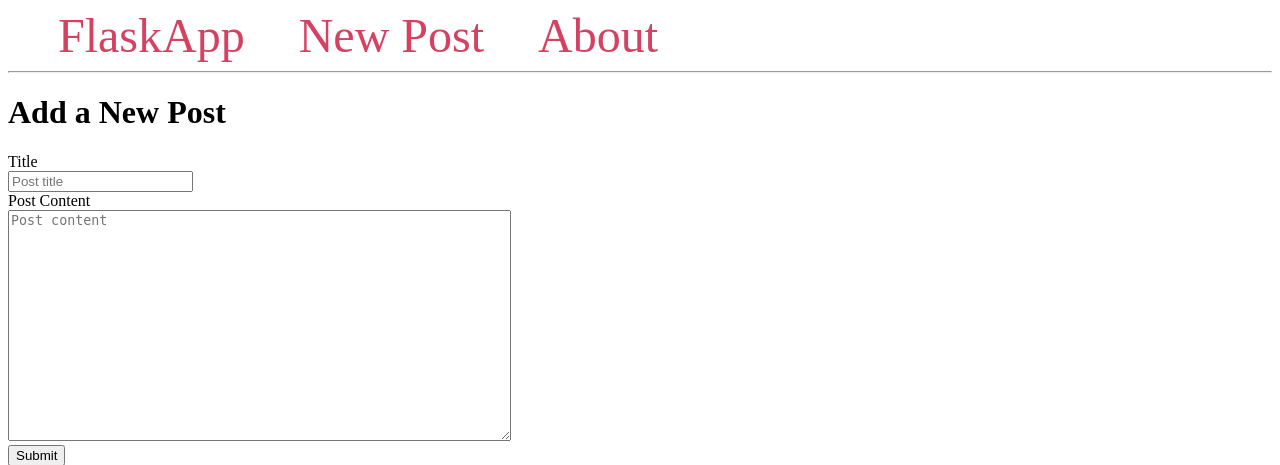
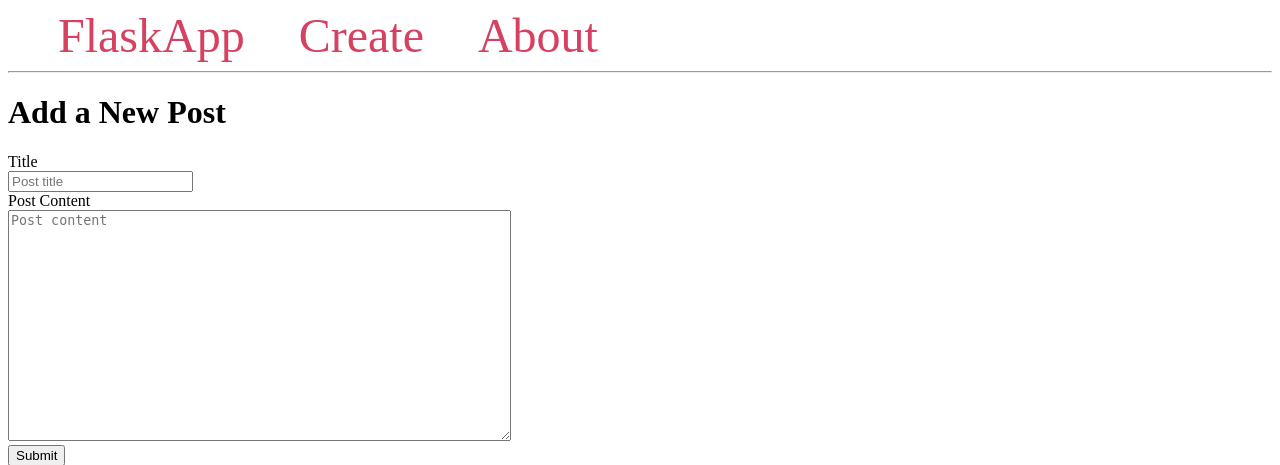
Before and after one commit to jtand027/flask_blog, a Flask app: page /create/ in a window 1280 px wide. Shown: the top 465 px of the page. Run offline with Flask 3, Linux system fonts and the light colour scheme.

Commit message:
Match tutorial: Create nav link, post order, messages, edit redirect
Co-Authored-By: Claude Opus 5.5 <noreply@anthropic.com>

```diff
--- a/app.py
+++ b/app.py
@@ -43,8 +43,8 @@ def index():
     # get a connection to the database
     conn = get_db_connection()
 
-    # execute a query to read all posts from the posts table, newest first
-    posts = conn.execute('SELECT * FROM posts ORDER BY created DESC').fetchall()
+    # execute a query to read all posts from the posts table in the database
+    posts = conn.execute('SELECT * FROM posts').fetchall()
 
     # close the connection
     conn.close()
@@ -72,9 +72,9 @@ def create():
         # display an error if title or content is not submitted
         # else make a database connection and insert the blog post content
         if not title:
-            flash('Title is required!')
+            flash('Title is required')
         elif not content:
-            flash('Content is required!')
+            flash('Content is required')
         else:
             conn = get_db_connection()
             # insert data into the database
@@ -99,9 +99,9 @@ def edit(post_id):
         content = request.form['content']
 
         if not title:
-            flash('Title is required!')
+            flash('Title is required')
         elif not content:
-            flash('Content is required!')
+            flash('Content is required')
         else:
             conn = get_db_connection()
             # update the post with the new title and content
@@ -110,7 +110,8 @@ def edit(post_id):
             conn.commit()
             conn.close()
             flash('Post updated successfully!')
-            return redirect(url_for('post', post_id=post_id))
+            # redirect to the home page
+            return redirect(url_for('index'))
 
     return render_template('edit.html', post=post)
 
--- a/templates/base.html
+++ b/templates/base.html
@@ -28,7 +28,7 @@
 <body>
     <nav>
         <a href="{{ url_for('index') }}">FlaskApp</a>
-        <a href="{{ url_for('create') }}">New Post</a>
+        <a href="{{ url_for('create') }}">Create</a>
         <a href="#">About</a>
     </nav>
     <hr>
```
